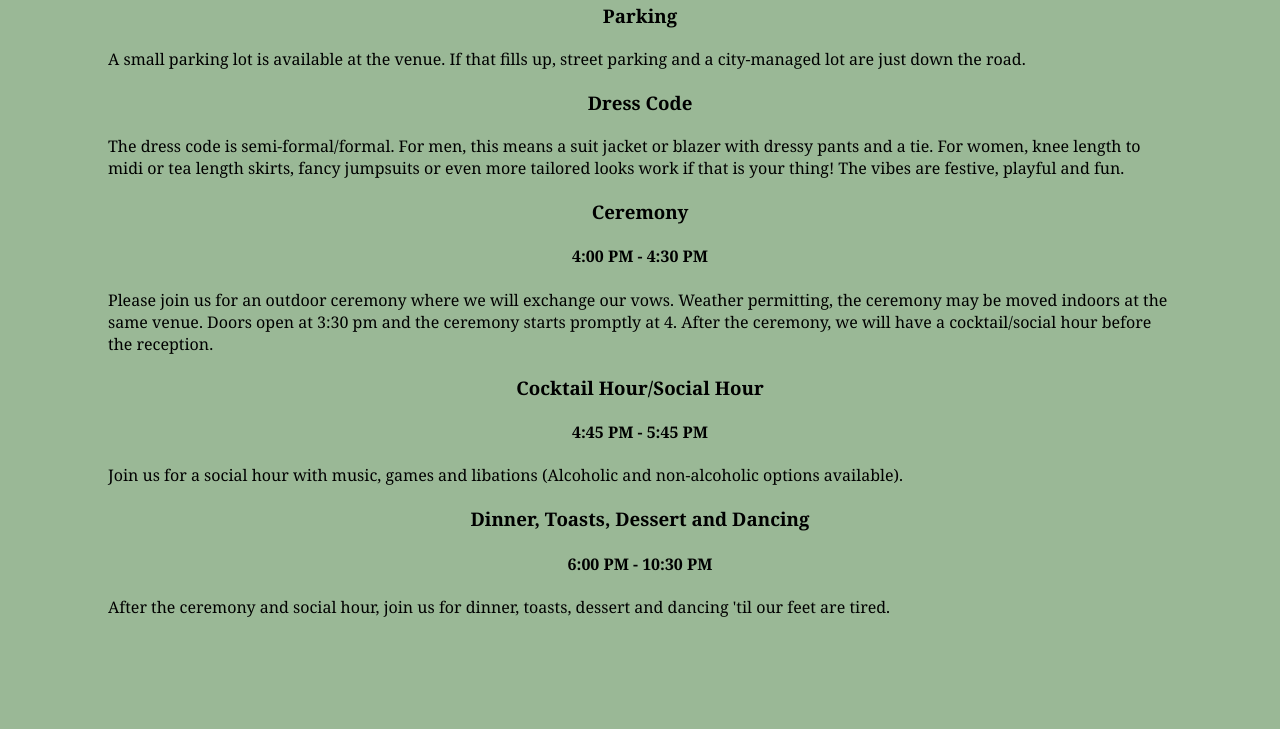
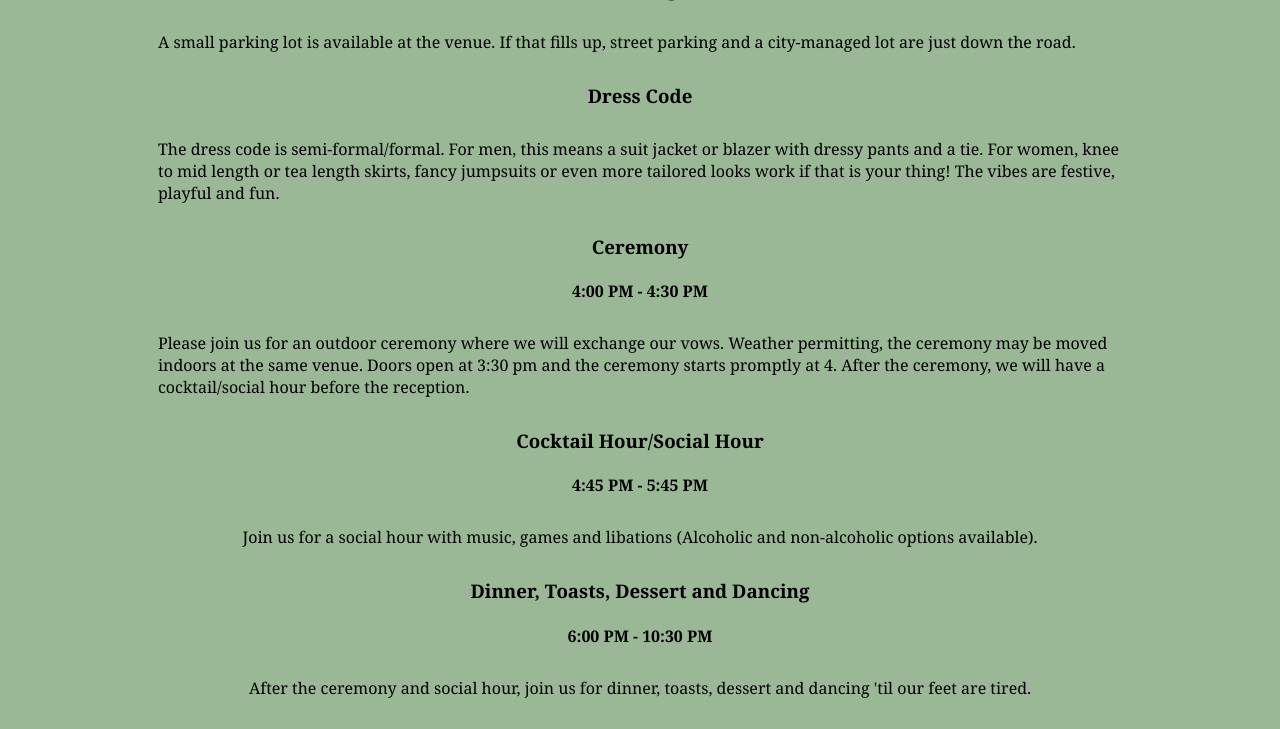
Before and after one commit to rutiglianom/rutiglianom.github.io, a PHP site: page /Pages/Event.html in a window 1280 px wide. Shown: the part 948-1677 px from the top of the page. Before the commit the page ends 1565 px from the top, so only its background shows below. Run offline with PHP 8.4, Linux system fonts and the light colour scheme.

Commit message:
More content tweaks

```diff
--- a/Pages/Event.html
+++ b/Pages/Event.html
@@ -34,7 +34,7 @@
 		<h3>Parking</h3>
 		<p>A small parking lot is available at the venue. If that fills up, street parking and a city-managed lot are just down the road.</p>
 		<h3>Dress Code</h3>
-		<p>The dress code is semi-formal/formal. For men, this means a suit jacket or blazer with dressy pants and a tie.  For women, knee length to midi or tea length skirts, fancy jumpsuits or even more tailored looks work if that is your thing! The vibes are festive, playful and fun.</p>
+		<p>The dress code is semi-formal/formal. For men, this means a suit jacket or blazer with dressy pants and a tie.  For women, knee to mid length or tea length skirts, fancy jumpsuits or even more tailored looks work if that is your thing! The vibes are festive, playful and fun.</p>
 		<h3>Ceremony</h3>
 		<h4>4:00 PM - 4:30 PM</h4>
 		<p>Please join us for an outdoor ceremony where we will exchange our vows. Weather permitting, the ceremony may be moved indoors at the same venue. Doors open at 3:30 pm and the ceremony starts promptly at 4.
@@ -42,11 +42,11 @@
 
 		<h3>Cocktail Hour/Social Hour</h3>
 		<h4>4:45 PM - 5:45 PM</h4>
-		<p>Join us for a social hour with music, games and libations (Alcoholic and non-alcoholic options available).</p>
+		<p class="center">Join us for a social hour with music, games and libations (Alcoholic and non-alcoholic options available).</p>
 
 		<h3>Dinner, Toasts, Dessert and Dancing</h3>
 		<h4>6:00 PM - 10:30 PM</h4>
-		<p>After the ceremony and social hour, join us for dinner, toasts, dessert and dancing 'til our feet are tired.</p>
+		<p class="center">After the ceremony and social hour, join us for dinner, toasts, dessert and dancing 'til our feet are tired.</p>
 
 	</body>
 </html>
--- a/Pages/ThingsToDo.html
+++ b/Pages/ThingsToDo.html
@@ -26,7 +26,7 @@
 		<p>You know those big candy stores at touristy coastal towns? There's a great one right downtown. People go nuts for the "Chicago mix" caramel corn, which is practically identical to the "Oregon style" popcorn at Portland's classic Joe Brown's carmel corn. Hmm...</p>
 
 		<h3>Walk the skyways in downtown Minneapolis or Saint Paul</h3>
-		<p>They’re cool.</p>
+		<p class="center">They’re cool.</p>
 
 		<h3>Visit a Museum</h3>
 		<p>For modern art buffs and those who like pretty views, the Walker Art Museum and
--- a/Pages/WeddingParty.html
+++ b/Pages/WeddingParty.html
@@ -17,7 +17,7 @@
 		</div>
 		<h1>Wedding Party</h1>
 
-		<p>Who will it be? Stay tuned...</p>
+		<p class="center">Who will it be? Stay tuned...</p>
 
 	</body>
 </html>
--- a/style.css
+++ b/style.css
@@ -20,19 +20,17 @@ h4 {
   	font-family: "Georgia", Georgia, serif;
 }
 
-.center p {
-  	margin-left: 100px;
-  	margin-right: 100px;
-  	margin-top: 20px;
-  	margin-bottom: 20px;
+.center {
+  	margin-top: 30px;
+  	margin-bottom: 30px;
   	text-align: center;
   	font-family: "Georgia", Georgia, serif;
 }
 p {
-  	margin-left: 100px;
-  	margin-right: 100px;
-  	margin-top: 20px;
-  	margin-bottom: 20px;
+  	margin-left: 150px;
+  	margin-right: 150px;
+  	margin-top: 30px;
+  	margin-bottom: 30px;
   	text-align: left;
   	font-family: "Georgia", Georgia, serif;
 }
@@ -41,7 +39,7 @@ img {
 	display: block;
   	margin-left: auto;
   	margin-right: auto;
-  	width: 50%;
+  	width: 45%;
 }
 
 .topnav {
```
Also changed, not shown: Pages/FAQ.html (+6 -3 lines), 1 other file.
